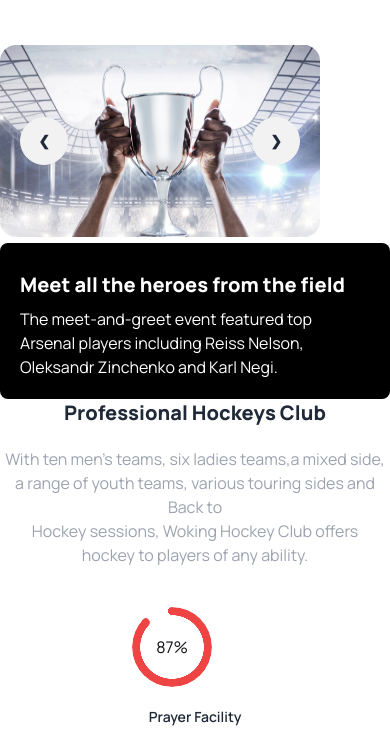
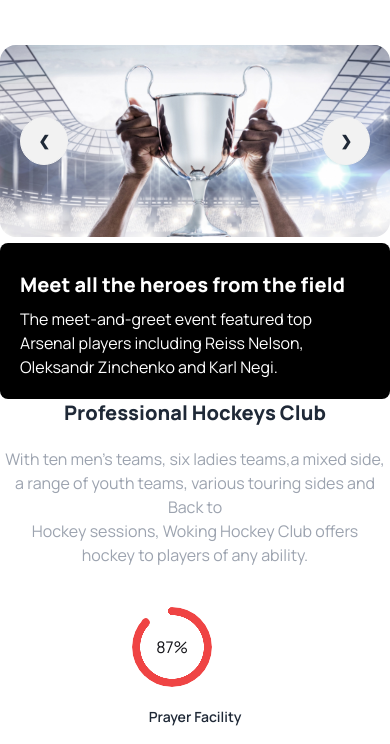
Before and after one commit to Rikasad/Assignment-03, a plain HTML site: page index.html in a window 390 px wide. Shown: the part 99-843 px from the top of the page. Drawn offline with nearby package versions, Linux system fonts and the light colour scheme.

Commit message:
slider-width

```diff
--- a/index.html
+++ b/index.html
@@ -72,7 +72,7 @@
         </div>
         <!-- slider -->
         <div>
-            <div class="carousel lg:mr-10 rounded-2xl lg:h-96 w-80 h-48 lg:w-full ">
+            <div class="carousel lg:mr-10 rounded-2xl lg:h-96 w-full h-48 lg:w-full ">
                 <div id="slide1" class="carousel-item relative w-full">
                   <img src="Images/1.png" class="w-full" />
                   <div class="absolute flex justify-between transform -translate-y-1/2 left-5 right-5 top-1/2">
```
